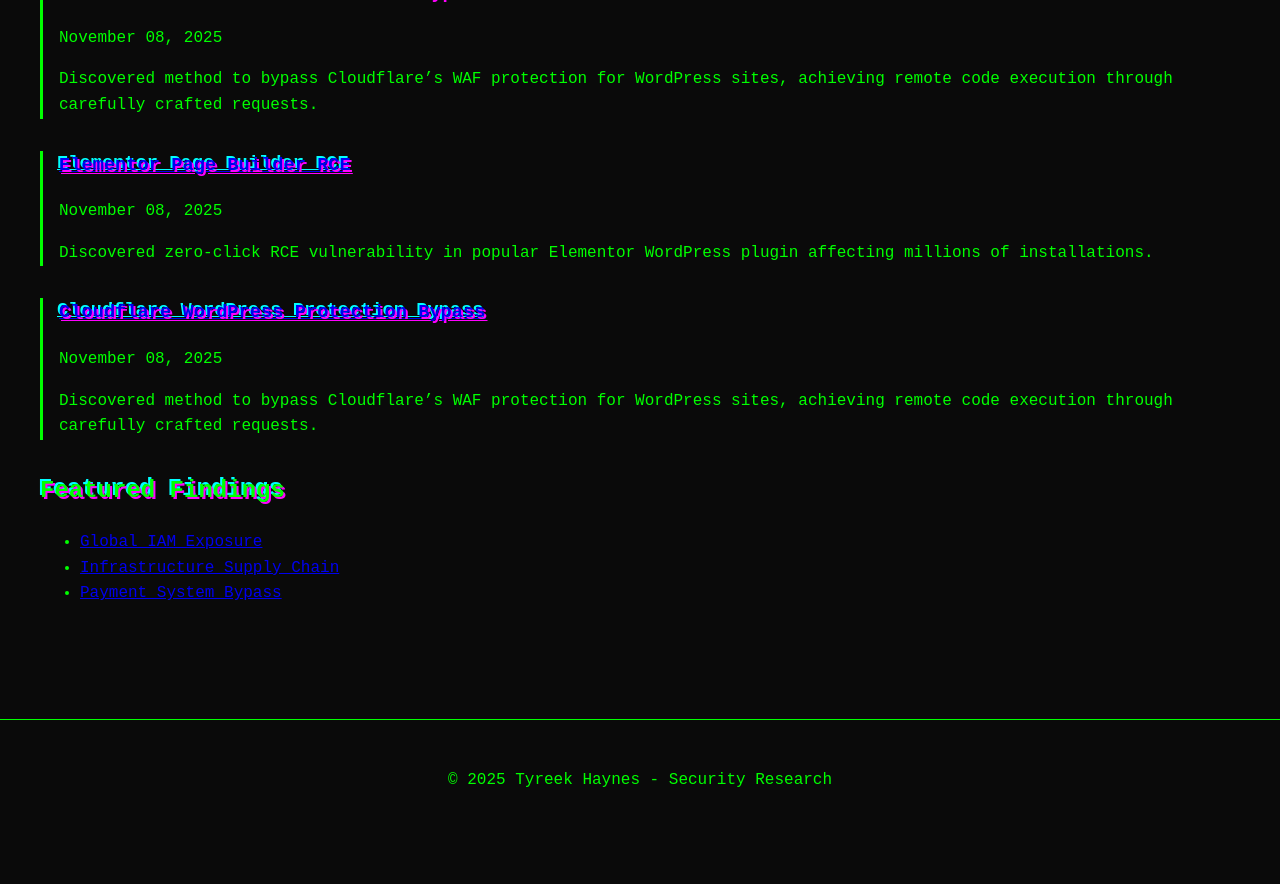
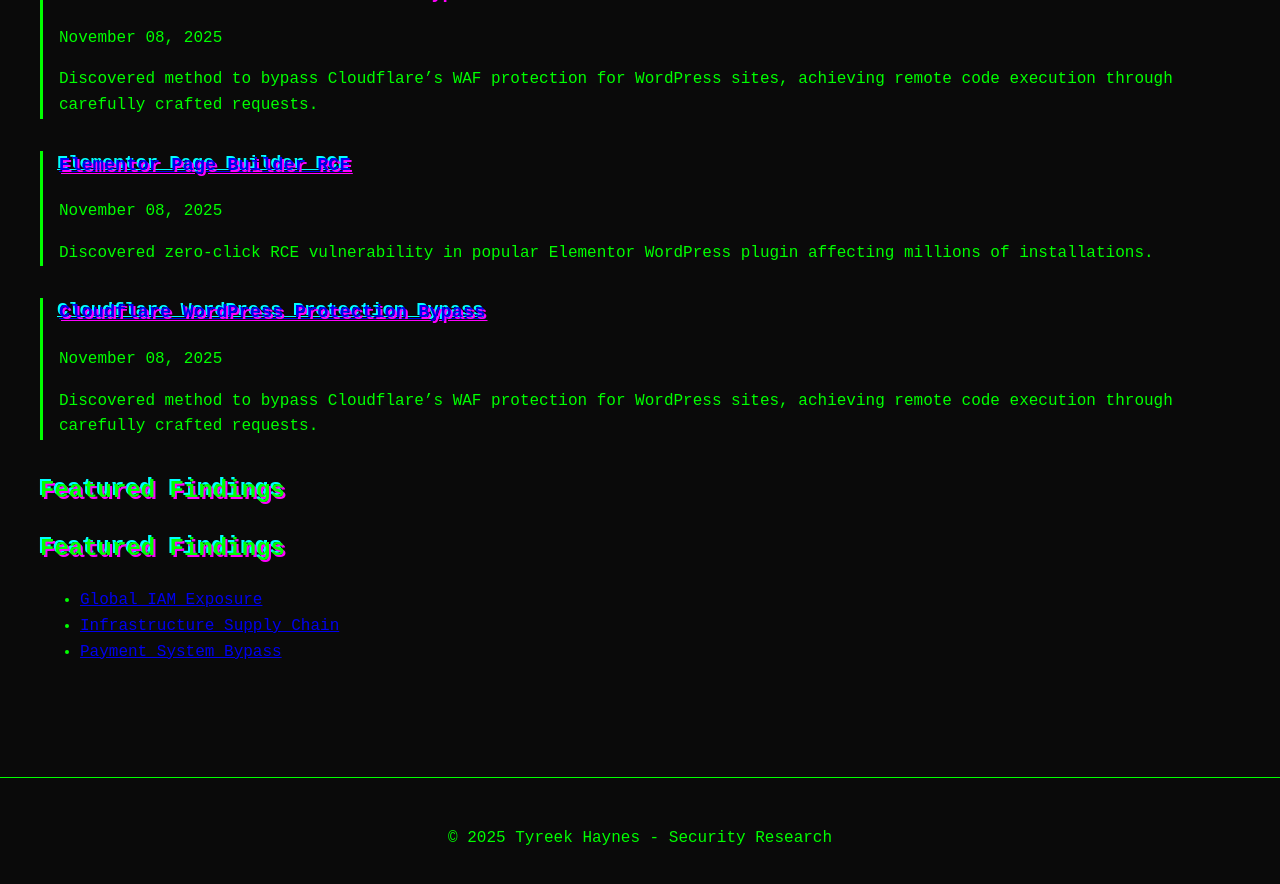
Before and after one commit to TyreekHaynes/Security-Research, a Jekyll site: the page built from index.md, in a window 1280 px wide and 900 px high, scrolled down 806 px. Shown: the top 884 px of the window. Built offline with Jekyll 4.4.1, drawn with Linux system fonts in a browser that asks for light colours; before the commit the page ends 1648 px from its top, so only the background shows below that.

Commit message:
Update index.md

```diff
--- a/index.md
+++ b/index.md
@@ -17,6 +17,7 @@ title: Home
 {% endfor %}
 
 ## Featured Findings
+## Featured Findings
 - [Global IAM Exposure](/Security-Research/findings/global-iam-exposure.html)
 - [Infrastructure Supply Chain](/Security-Research/findings/infrastructure-supply-chain.html)
 - [Payment System Bypass](/Security-Research/findings/payment-system-bypass.html)
```
